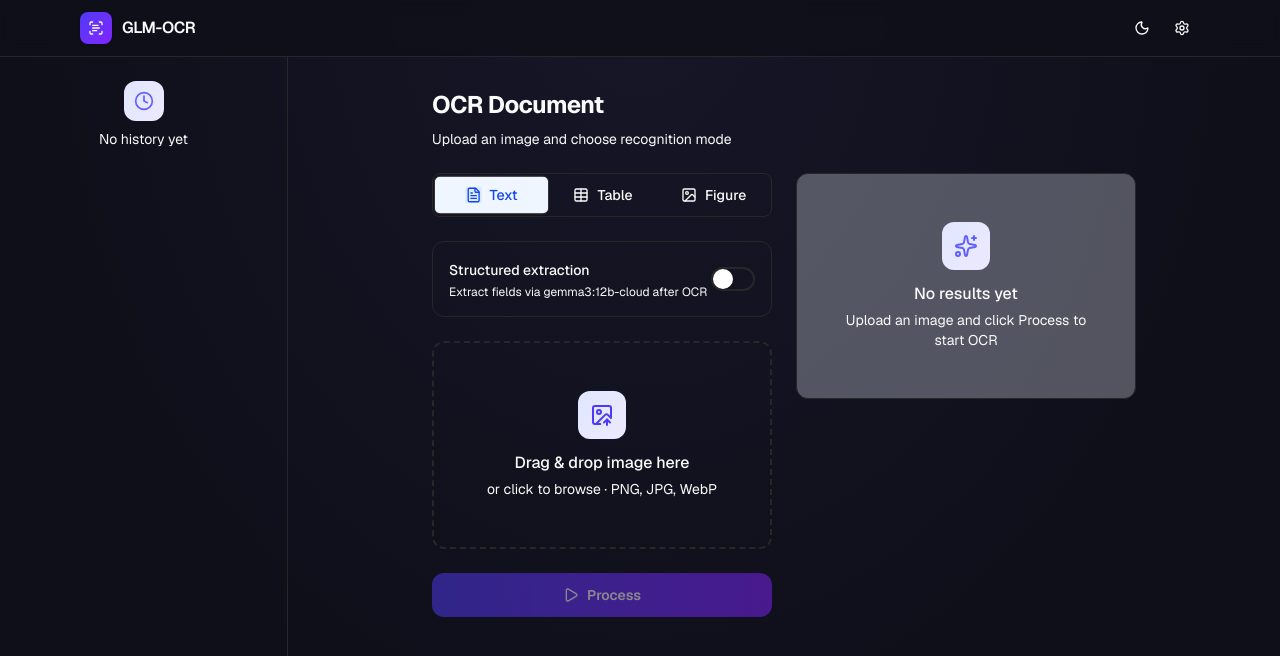
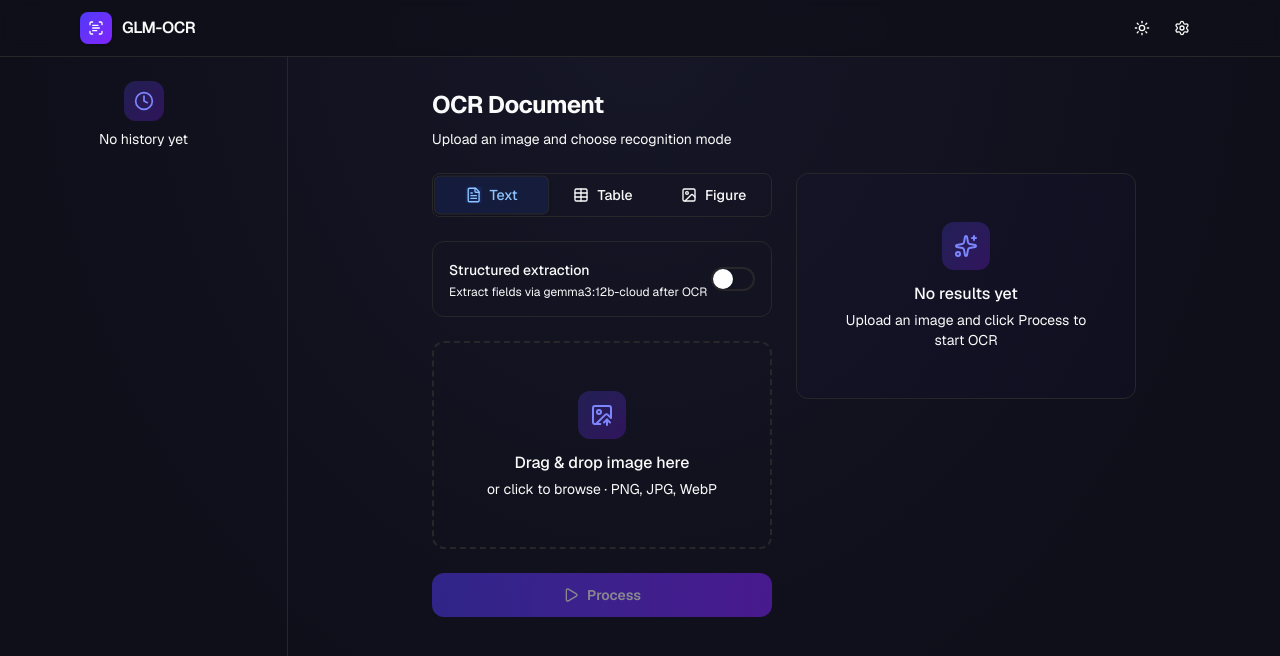
Before and after one commit to ManasesLovera/glm-ocr, a Next.js app: page / in a window 1280 px wide. Both pictures are taken after a click on the button 1142 px from the left and 28 px from the top of the page. Shown: the top 656 px of the page. Built offline with nearby package versions, Linux system fonts and the light colour scheme.

Commit message:
feat: improve light mode design for components

```diff
--- a/src/app/globals.css
+++ b/src/app/globals.css
@@ -1,4 +1,6 @@
 @import "tailwindcss";
+
+@custom-variant dark (&:where(.dark, .dark *));
 
 @theme inline {
   --color-background: var(--background);
--- a/src/components/header.tsx
+++ b/src/components/header.tsx
@@ -9,7 +9,7 @@
 }
 
 export function Header({ onOpenSettings }: HeaderProps) {
-  const { toggleTheme } = useTheme();
+  const { theme, toggleTheme } = useTheme();
 
   return (
     <header className="sticky top-0 z-40 border-b bg-background/80 backdrop-blur-sm">
@@ -30,8 +30,11 @@
             )}
             aria-label="Toggle theme"
           >
-            <Moon className="h-4 w-4 dark:hidden" />
-            <Sun className="h-4 w-4 hidden dark:block" />
+            {theme === "dark" ? (
+              <Sun className="h-4 w-4" />
+            ) : (
+              <Moon className="h-4 w-4" />
+            )}
           </button>
 
           <button
```
